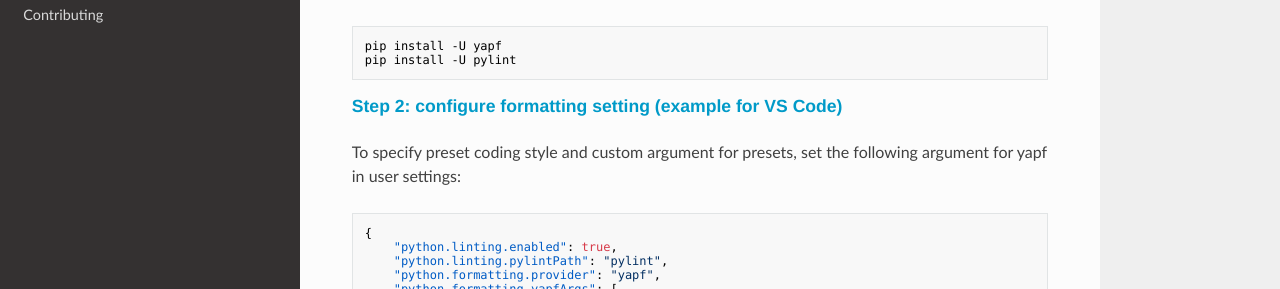
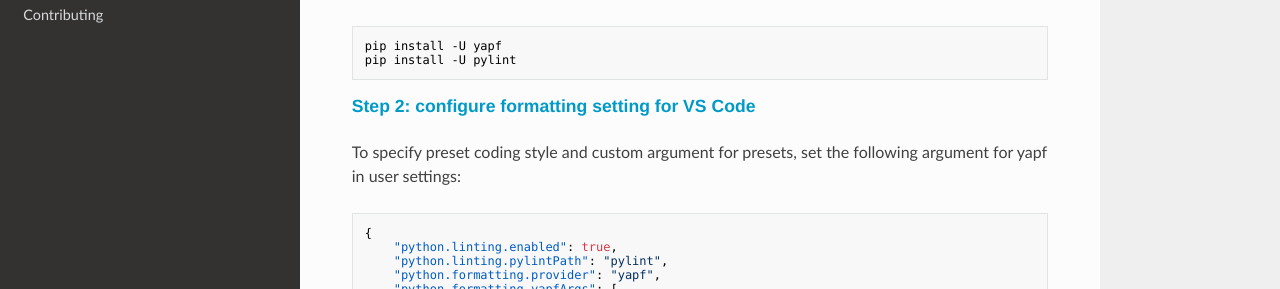
Before and after one commit to TransLinkForecasting/rtmdoc, an MkDocs documentation site: the page built from docs/dev_getting_started.md, in a window 1280 px wide and 1228 px high. Shown: the part 537-826 px from the top of the window. Built offline with MkDocs 1.6.1, drawn with Linux system fonts in a browser that asks for light colours; nearby versions of some CDN libraries.

````diff
--- a/docs/dev_getting_started.md
+++ b/docs/dev_getting_started.md
@@ -21,7 +21,7 @@ pip install -U yapf
 pip install -U pylint
 ```
 
-##### Step 2: configure formatting setting (example for VS Code)
+##### Step 2: configure formatting setting for VS Code
 
 To specify preset coding style and custom argument for presets, set the following argument for yapf in user settings:
 
````
Also changed, not shown: docs/workflow.md (+1 -1 lines).
